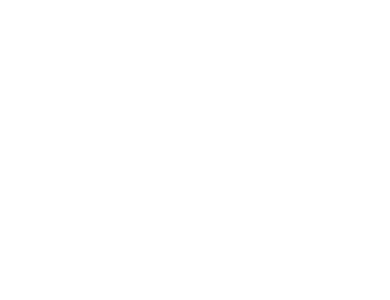
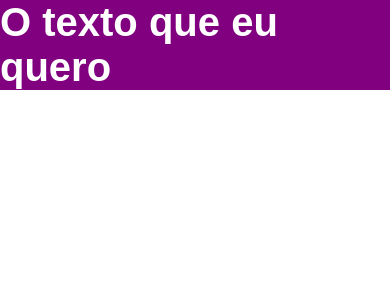
Before and after one commit to Shystra/React_Front-end, a React (Create React App) app in the folder project/: page / in a window 390 px wide. Shown: the top 300 px of the page. Built offline with nearby package versions, Linux system fonts and the light colour scheme.

Commit message:
configuring layout for mobile

```diff
--- a/project/public/index.html
+++ b/project/public/index.html
@@ -3,6 +3,8 @@
   <head>
     <meta charset="utf-8" />
     <link rel="icon" href="%PUBLIC_URL%/favicon.ico" />
+    <link rel="preconnect" href="https://fonts.gstatic.com">
+    <link href="@import url('https://fonts.googleapis.com/css2?family=Montserrat:ital,wght@0,900;1,900&family=Open+Sans:ital,wght@0,700;1,600&display=swap');">
     <meta name="viewport" content="width=device-width, initial-scale=1" />
     <meta name="theme-color" content="#000000" />
     <meta
--- a/project/src/components/Heading/index.jsx
+++ b/project/src/components/Heading/index.jsx
@@ -5,7 +5,7 @@ export const Heading = ({
   children,
   corlorDark = true,
   as = 'h1',
-  size = 'big',
+  size = 'huge',
   uppercase = false,
 
 }) => {
@@ -23,8 +23,8 @@ export const Heading = ({
 
 Heading.propTypes = {
   children: P.node.isRequired,
-  corlorDark: P.bool.isRequired,
-  as: P.oneOf(['h1', 'h2', 'h3', 'h4', 'h5', 'h6']).isRequired,
-  size: P.oneOf(['small', 'medium', 'huge', 'big']).isRequired,
-  uppercase: P.bool.isRequired,
+  corlorDark: P.bool,
+  as: P.oneOf(['h1', 'h2', 'h3', 'h4', 'h5', 'h6']),
+  size: P.oneOf(['small', 'medium', 'huge', 'big']),
+  uppercase: P.bool,
 };
--- a/project/src/components/Heading/styles.js
+++ b/project/src/components/Heading/styles.js
@@ -10,11 +10,22 @@ const titleSize = {
     font-size: ${theme.font.sizes.large};`,
 
   huge: (theme) => css`
-  font-size: ${theme.font.sizes.xlarge};`,
+    font-size: ${theme.font.sizes.xlarge};
+    ${mediaFont(theme)};
+  `,
 
   big: (theme) => css`
     font-size: ${theme.font.sizes.xhude};`,
 };
+
+const mediaFont = (theme) => css`
+  @media ${theme.media.lteMedium} {
+    font-size: ${theme.font.sizes.xlarge};
+    background: purple;
+
+  }
+`;
+
 
 const titleCase = (uppercase) => css`
   text-transform: ${uppercase ? 'uppercase' : 'none'};
@@ -26,6 +37,6 @@ export const Title = styled.h1`
   ${({ theme, colorDark, size, uppercase }) => css`
     color: ${colorDark ? theme.colors.primaryColor : theme.colors.white};
     ${titleSize[size](theme)};
-    ${titleCase[uppercase]}
+    ${titleCase(uppercase)};
   `}
 `;
--- a/project/src/components/styles/global-styles.js
+++ b/project/src/components/styles/global-styles.js
@@ -1,7 +1,7 @@
 import { createGlobalStyle } from "styled-components";
 
 export const GlobalStyles = createGlobalStyle`
-    @import url('https://fonts.googleapis.com/css2?family=Montserrat:ital,wght@0,900;1,900&family=Open+Sans:ital,wght@0,700;1,600&display=swap');
+
     *{
         margin: 0;
         padding: 0;
--- a/project/src/components/styles/theme.js
+++ b/project/src/components/styles/theme.js
@@ -20,4 +20,7 @@ export const theme = {
         xhuge: '6.4rem',
         },
     },
+    media:{
+        lteMedium: '(max-width: 768px)',
+    },
 };
```
